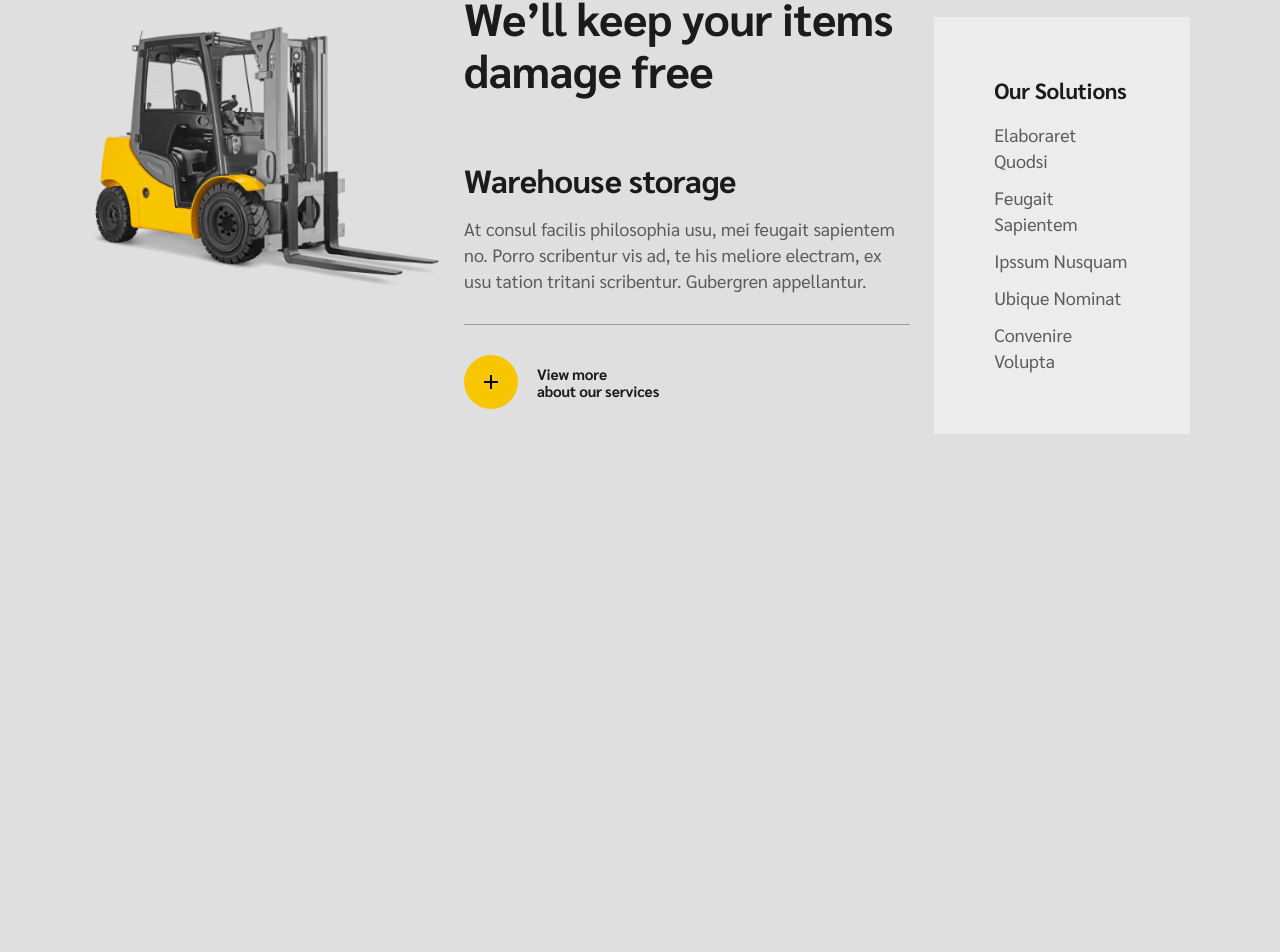
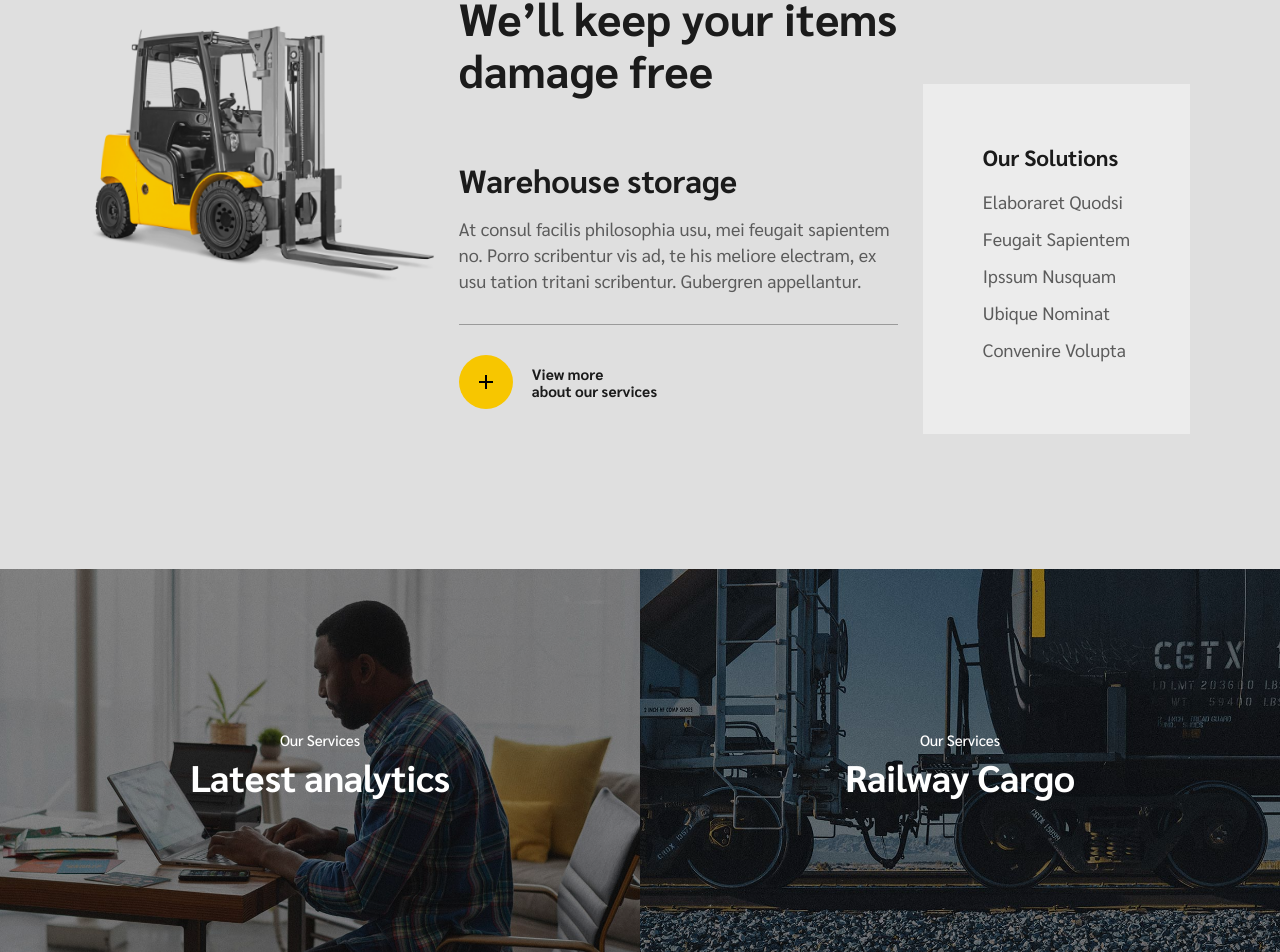
Before and after one commit to macqueen006/cargo, a Next.js app: page / in a window 1280 px wide. Shown: the part 796-1748 px from the top of the page. Before the commit the page ends 1365 px from the top, so only its background shows below. Built offline with nearby package versions, Linux system fonts and the light colour scheme.

Commit message:
added the OurServices section to the homepage

```diff
--- a/app/(home)/_components/OurServicesColumns.tsx
+++ b/app/(home)/_components/OurServicesColumns.tsx
@@ -1,59 +1,61 @@
 import Link from "next/link";
 import Image from "next/image";
+import { prefix } from "@/libs/util";
+
+interface BannerData {
+  imageSrc: string;
+  altText: string;
+  heading: string;
+  subheading: string;
+  linkHref: string;
+}
+const data: BannerData[] = [
+  {
+    imageSrc: `${prefix}08/cargo-home-banner-1.jpg`,
+    altText: "First Banner Image",
+    heading: "Latest analytics",
+    subheading: "Our Services",
+    linkHref: "/services/latest-analytics",
+  },
+  {
+    imageSrc: `${prefix}08/cargo-home-banner-2.jpg`,
+    altText: "Second Banner Image",
+    heading: "Railway Cargo",
+    subheading: "Our Services",
+    linkHref: "/services/railway-cargo",
+  },
+]
 
 const OurServicesColumns = () => {
     return (
       <section className="flex flex-wrap mx-auto relative">
-        <div className="relative group">
+      {data.map((banner, index) => (
+        <div key={index} className="relative group grow lg:flex-1">
           <div className="relative inline-block w-full h-full overflow-hidden">
             <Image
               className="group-hover:translate-x-[.5rem] scale-[1.03] transition-transform duration-[.4s] ease-[cubic-bezier(.6,.6,.29,.95)] block translate-x-0"
-              src="08/cargo-home-banner-1.jpg"
+              src={banner.imageSrc}
               width={1280}
               height={774}
-              alt="img"
+              alt={banner.altText}
               layout="responsive"
             />
           </div>
           <div className="absolute container-transition top-0 left-0 text-white w-full h-full flex flex-col items-center justify-center text-center p-[3rem]">
             <h6 className="text-[1.5rem] leading-[2.5rem] -tracking-[0.015rem] font-medium">
-              Our Services
+              {banner.subheading}
             </h6>
             <h2 className="font-bold text-[3.7rem] leading-[4.5rem] py-[0.2rem] -tracking-[0.037rem]">
-              Latest analytics
+              {banner.heading}
             </h2>
           </div>
           <Link
-            href="#"
+            href={banner.linkHref}
             className="absolute top-0 left-0 w-full h-full z-10 block"
           />
         </div>
-
-        <div className="relative group">
-          <div className="relative inline-block w-full h-full overflow-hidden">
-            <Image
-              className="group-hover:translate-x-[.5rem] scale-[1.03] transition-transform duration-[.4s] ease-[cubic-bezier(.6,.6,.29,.95)] block translate-x-0"
-              src="08/cargo-home-banner-2.jpg"
-              width={1280}
-              height={774}
-              alt="img"
-              layout="responsive"
-            />
-          </div>
-          <div className="absolute container-transition top-0 left-0 text-white w-full h-full flex flex-col items-center justify-center text-center p-[3rem]">
-            <h6 className="text-[1.5rem] leading-[2.5rem] -tracking-[0.015rem] font-medium">
-              Our Services
-            </h6>
-            <h2 className="font-bold text-[3.7rem] leading-[4.5rem] py-[0.2rem] -tracking-[0.037rem]">
-              Railway Cargo
-            </h2>
-          </div>
-          <Link
-            href="#"
-            className="absolute top-0 left-0 w-full h-full z-10 block"
-          />
-        </div>
-      </section>
+      ))}
+    </section>
     );
 };
 
--- a/app/(home)/_components/OurSolutions.tsx
+++ b/app/(home)/_components/OurSolutions.tsx
@@ -1,36 +1,63 @@
 import Link from "next/link";
 import Image from "next/image";
 import { prefix } from "@/libs/util";
+
+interface SolutionProps {
+    imageSrc: string;
+    imageAlt: string;
+    heading: string;
+    subheading: string;
+    description: string;
+    linkHref: string;
+    linkText: string;
+    solutionsTitle: string;
+    solutions: { name: string; link: string }[];
+}
+
+const data:SolutionProps = {
+  imageSrc: `${prefix}08/cargo-home-img-1.png`,
+  imageAlt: "Fork Lift",
+  heading: "We’ll keep your items damage free",
+  subheading: "Warehouse storage",
+  description: "At consul facilis philosophia usu, mei feugait sapientem no. Porro scribentur vis ad, te his meliore electram, ex usu tation tritani scribentur. Gubergren appellantur.",
+  linkHref: "/services",
+  linkText: "about our services",
+  solutionsTitle: "Our Solutions",
+  solutions: [
+    { name: "Elaboraret Quodsi", link: "#" },
+    { name: "Feugait Sapientem", link: "#" },
+    { name: "Ipssum Nusquam", link: "#" },
+    { name: "Ubique Nominat", link: "#" },
+    { name: "Convenire Volupta", link: "#" },
+  ],
+};
 
 const OurSolutions = () => {
   return (
     <section className="mt-[13.4rem] mb-[16rem] block mx-[4rem] lg:flex max-w-[110rem] lg:mx-auto">
     <div className="pb-[4.7rem] lg:basis-[34%] relative overflow-hidden">
       <Image
-          src={`${prefix}08/cargo-home-img-1.png`}
+        src={data.imageSrc}
         width={440}
         height={350}
         className="object-cover"
-          alt="fork lift"
+        alt={data.imageAlt}
       />
     </div>
-      {/* first column */}
     <div className="lg:basis-[40.5%]">
       <div className="mb-[2rem] lg:pb-[4.5rem] pb-[3.6rem]">
-          <h2 className="text-[3.7rem] leading-[4.5rem] font-bold -tracking-[0.037rem] lg:text-[4.5rem] lg:leading-[5.2rem] lg:-tracking-[0.045rem]">
-            We’ll keep your items damage free
+        <h2 className="text-[3.7rem] leading-[4.5rem] font-bold lg:text-[4.5rem] lg:leading-[5.2rem]">
+          {data.heading}
         </h2>
       </div>
       <div className="relative inline-block w-full mb-[8rem] lg:mb-0">
-          <h3 className="text-[3.2rem] leading-[4rem] -tracking-[0.037rem] font-bold">
-            Warehouse storage
+        <h3 className="text-[3.2rem] leading-[4rem] font-bold">
+          {data.subheading}
         </h3>
         <p className="mt-[1.6rem] mb-[3rem] pb-[3rem] text-[1.8rem] leading-[2.6rem] text-grey-text border-b border-grey-dark">
-            At consul facilis philosophia usu, mei feugait sapientem no. Porro
-            scribentur vis ad, te his meliore electram, ex usu tation tritani
-            scribentur. Gubergren appellantur.
+          {data.description}
         </p>
-          <Link href="#" className="group flex items-center">
+        <Link href={data.linkHref} className="group flex items-center">
           <span className="w-[5.4rem] bg-main-color shrink-0 h-[5.4rem] rounded-full flex justify-center items-center">
             <svg
               className="rotate-0 group-hover:rotate-90 origin-center transition-transform duration-[.2s] ease-out"
@@ -43,60 +70,31 @@ const OurSolutions = () => {
               <path d="M0,0H2V14H0Z" transform="translate(6)"></path>
             </svg>
           </span>
-            <span className="ml-[1.9rem] text-[1.5rem] font-bold leading-[1.7rem] -tracking-[0.017rem]">
-              View more
-              <br />
-              about our services
+          <span className="ml-[1.9rem] text-[1.5rem] font-bold leading-[1.7rem]">
+            <span>View more</span><br />
+            <span>{data.linkText}</span>
           </span>
         </Link>
       </div>
     </div>
-      {/* second column */}
     <div className="lg:basis-[25.5%] flex items-end content-end lg:pl-[2.4667rem]">
       <div className="p-[6rem] bg-light-grey inline-block lg:-mb-[2.5rem]">
-          <h4 className="mb-[1.9rem] font-bold text-[2.2rem] leading-[2.6rem] -tracking-[0.022rem] text-dark-color">
-            Our Solutions
+        <h4 className="mb-[1.9rem] font-bold text-[2.2rem] leading-[2.6rem] text-dark-color">
+          {data.solutionsTitle}
         </h4>
         <ul className="text-grey-text">
-            <li className="mb-[1.1rem]">
-              <Link href="#">
-                <span className="bg-transition text-[1.8rem] leading-[2.6rem]">
-                  Elaboraret Quodsi
+          {data.solutions.map((solution, index) => (
+            <li key={index} className="mb-[1.1rem]">
+              <Link href={solution.link}>
+                <span className="bg-transition text-[1.8rem] leading-[2.6rem] lg:text-nowrap">
+                  {solution.name}
                 </span>
               </Link>
             </li>
-            <li className="mb-[1.1rem]">
-              <Link href="#">
-                <span className="bg-transition text-[1.8rem] leading-[2.6rem]">
-                  Feugait Sapientem
-                </span>
-              </Link>
-            </li>
-            <li className="mb-[1.1rem]">
-              <Link href="#">
-                <span className="bg-transition text-[1.8rem] leading-[2.6rem]">
-                  Ipssum Nusquam
-                </span>
-              </Link>
-            </li>
-            <li className="mb-[1.1rem]">
-              <Link href="#">
-                <span className="bg-transition text-[1.8rem] leading-[2.6rem]">
-                  Ubique Nominat
-                </span>
-              </Link>
-            </li>
-            <li>
-              <Link href="#">
-                <span className="bg-transition text-[1.8rem] leading-[2.6rem]">
-                  Convenire Volupta
-                </span>
-              </Link>
-            </li>
+          ))}
         </ul>
       </div>
     </div>
-      {/* third column */}
   </section>
   );
 };
--- a/app/(home)/page.tsx
+++ b/app/(home)/page.tsx
@@ -4,7 +4,7 @@ import MainHeader from "@/components/navigators/MainHeader";
 import MobileHeader from "@/components/navigators/MobileHeader";
 // import Footer from "@/components/Footer";
 import OurSolutions from "./_components/OurSolutions";
-// import OurServicesColumns from "./_components/OurServicesColumns";
+import OurServicesColumns from "./_components/OurServicesColumns";
 // import Testimonials from "./_components/Testimonials";
 // import Counters from "./_components/Counters";
 // import MoreInfo from "./_components/MoreInfo";
@@ -24,8 +24,8 @@ export default function Home() {
         <main className="relative inline-block w-full align-top">
           <HeroSection />
           <OurSolutions />
-          {/* <OurServicesColumns />
-          <Testimonials />
+          <OurServicesColumns />
+          {/* <Testimonials />
           <Counters />
           <MoreInfo />
           <OurDevelopers />
```
Lines whose indentation alone changed are shown as unchanged.
